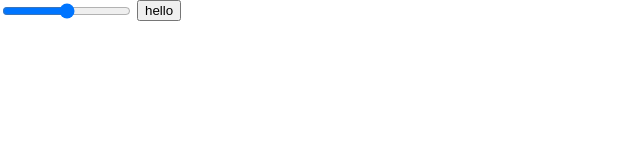
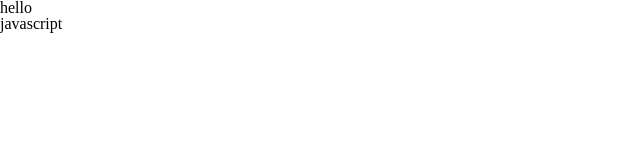
Before and after one commit to seungsu-K/CORE-JS, a website: page client/index.html in a window 1280 px wide. Shown: the whole page, without its empty margins (0-640 px from the left). Drawn offline with nearby package versions, Linux system fonts and the light colour scheme; files that its build step writes are made by us from their sources.

Commit message:
learn. webcomponent

```diff
--- a/client/index.html
+++ b/client/index.html
@@ -14,8 +14,19 @@
   </head>
   <body>
     <div id="app">
-      <input type="range" />
       <c-button></c-button>
     </div>
+    <!-- <template id="temp">
+      <style>
+        div {
+          background-color: red;
+        }
+      </style>
+      <div>hello</div>
+      <div>javascript</div>
+      <script>
+        // alert('템플릿 로드');
+      </script>
+    </template> -->
   </body>
 </html>
--- a/client/main.js
+++ b/client/main.js
@@ -1,17 +1,15 @@
-class Button extends HTMLElement {
-  constructor() {
-    super();
+const template = document.createElement('template');
 
-    this.attachShadow({ mode: 'open' });
+template.innerHTML = `
+  <div>hello</div>
+  <div>javascript</div>
+`;
 
-    this.shadowRoot.innerHTML = /* html */ `
-       <button>hello</button>
-    `;
-  }
+const temp = document.querySelector('#temp');
+const app = document.querySelector('#app');
 
-  connectedCallback() {}
+const clone = template.content.cloneNode(true);
 
-  disconnectedCallback() {}
-}
+console.log(template);
 
-customElements.define('c-button', Button);
+app.appendChild(clone);
```
